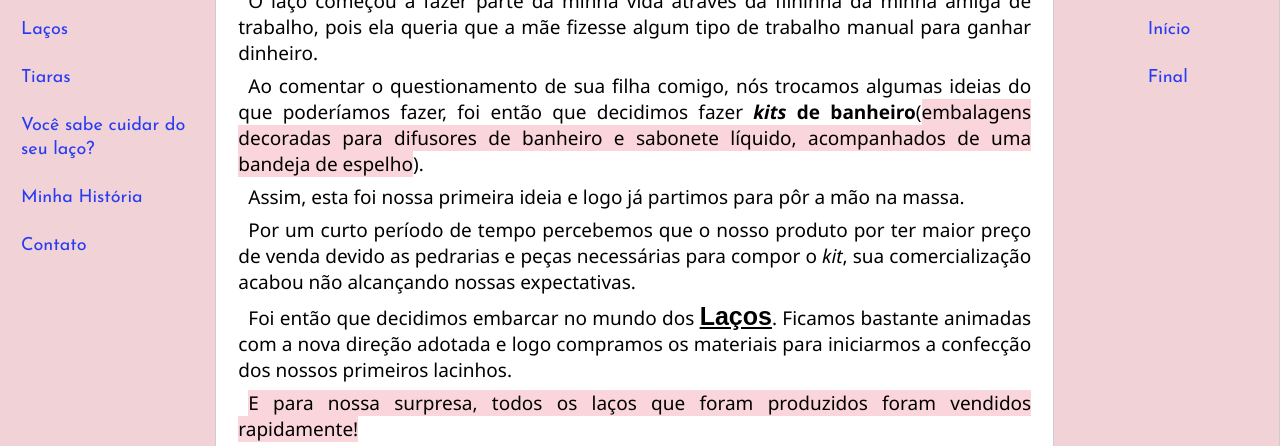
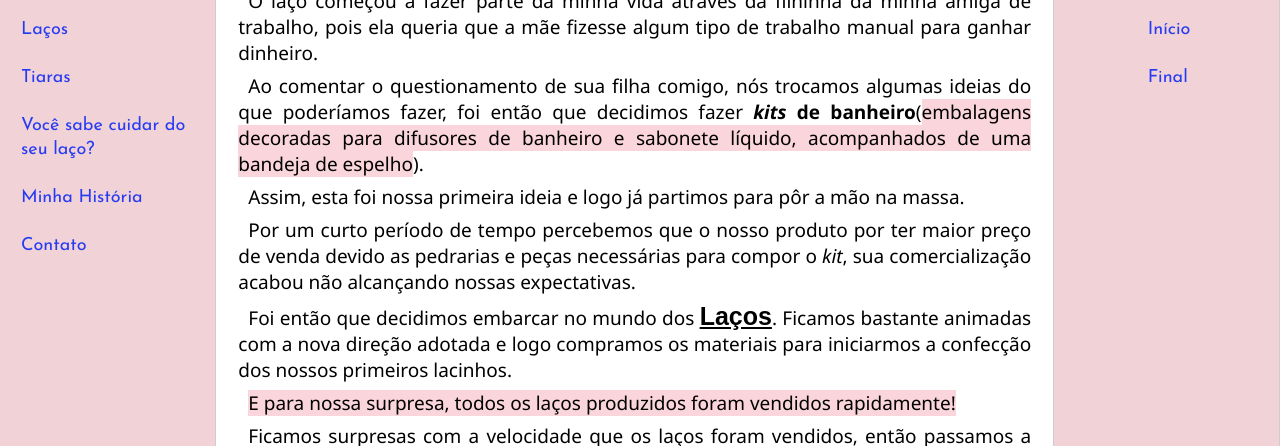
Before and after one commit to Brayan-sant/HTML---Ampliando-o-Conhecimento, a plain HTML site: page about.html in a window 1280 px wide. Shown: the part 301-747 px from the top of the page. Drawn offline with Linux system fonts and the light colour scheme; a web font is replaced by a local one.

Commit message:
Update about.html

```diff
--- a/about.html
+++ b/about.html
@@ -45,7 +45,7 @@
                         Foi então que decidimos embarcar no mundo dos <strong class="lacos"><u>Laços</u></strong>. Ficamos bastante animadas com a nova direção adotada e logo compramos os materiais para iniciarmos a confecção dos nossos primeiros lacinhos.
                     </p>
                     <p>
-                        <mark>E para nossa surpresa, todos os laços que foram produzidos foram vendidos rapidamente!</mark>
+                        <mark>E para nossa surpresa, todos os laços produzidos foram vendidos rapidamente!</mark>
                     </p>
                     <p>
                         Ficamos surpresas com a velocidade que os laços foram vendidos, então passamos a estudar e pesquisar mais a respeito da confecção de laços e, ficamos maravilhadas com a didática das laceiras profissionais. E logo vimos que nós também, com <strong>dedicação e criatividade</strong>, conseguiríamos encontrar nossa motivação para entregar cada vez mais qualidade em nossos laços e felicidade para as princesas e princesinhas.
```
